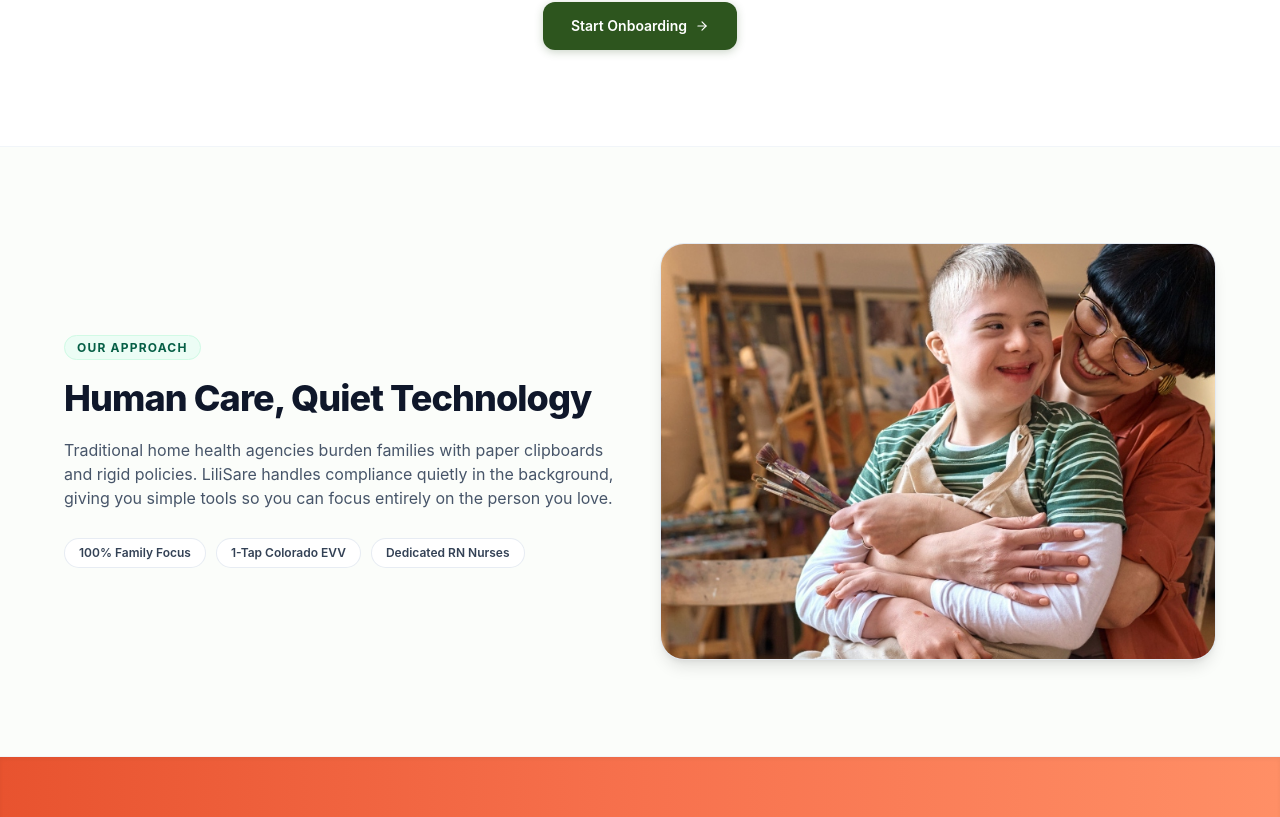
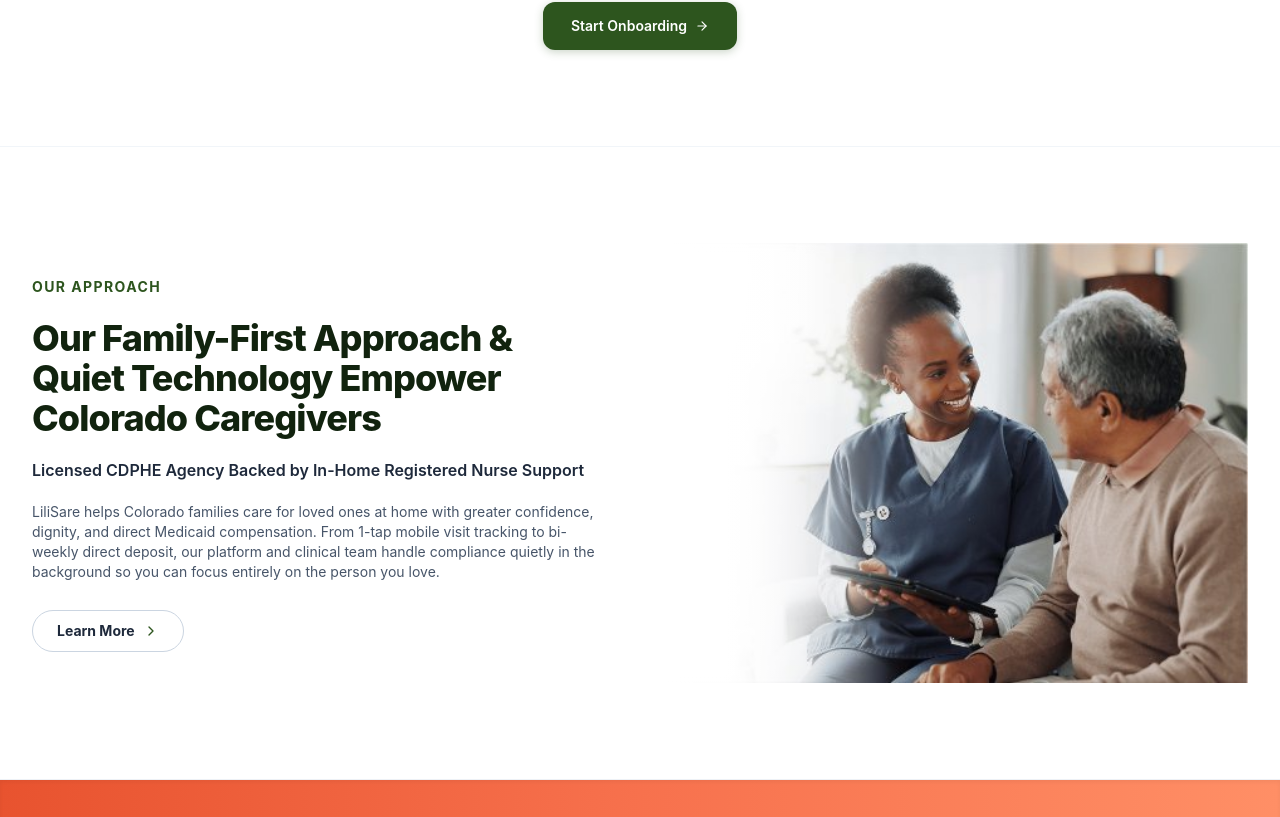
Before and after one commit to anilbuffer/lilisare-prototype, a Next.js app: page / in a window 1280 px wide. Shown: the part 4543-5360 px from the top of the page. Built offline with nearby package versions, Linux system fonts and the light colour scheme.

Commit message:
feat(approach): modernize Our Approach section modeled on AxisCare reference layout

```diff
--- a/src/components/landing/LandingPage.tsx
+++ b/src/components/landing/LandingPage.tsx
@@ -1122,32 +1122,49 @@ export function LandingPage({ onStartOnboarding, onExplorePortal }: LandingPageP
       </section>
 
       {/* ========================================================================= */}
-      {/* 10. APPROACH: CLEAN 2-COLUMN WITH MOTHER & CHILD                          */}
-      {/* ========================================================================= */}
-      <section className="w-full bg-[#fbfdfa] border-b border-slate-100 overflow-hidden py-20 sm:py-24 px-4 sm:px-8">
-        <div className="max-w-6xl mx-auto grid grid-cols-1 lg:grid-cols-12 gap-10 items-center">
-          <div className="lg:col-span-6 space-y-5">
-            <span className="text-xs font-bold uppercase tracking-widest text-emerald-800 bg-emerald-50 border border-emerald-100 px-3 py-1 rounded-full">Our Approach</span>
-            <h2 className="text-2xl sm:text-3xl lg:text-4xl font-extrabold text-slate-900 tracking-tight leading-snug">
-              Human Care, Quiet Technology
+      {/* 10. APPROACH (Modeled on AxisCare Reference Layout)                       */}
+      {/* ========================================================================= */}
+      <section className="w-full bg-white border-b border-slate-200/60 overflow-hidden py-16 sm:py-20 lg:py-24">
+        <div className="max-w-7xl mx-auto px-4 sm:px-8 grid grid-cols-1 lg:grid-cols-12 gap-8 lg:gap-12 items-center">
+          {/* Left Text Column */}
+          <div className="lg:col-span-6 space-y-5 max-w-xl">
+            <span className="text-xs sm:text-sm font-bold tracking-widest text-[#2d551e] uppercase">
+              Our Approach
+            </span>
+
+            <h2 className="text-2xl sm:text-3xl lg:text-4xl font-extrabold text-[#11230e] tracking-tight leading-[1.18]">
+              Our Family-First Approach &amp; Quiet Technology Empower Colorado Caregivers
             </h2>
-            <p className="text-sm sm:text-base text-slate-600 leading-relaxed font-normal">
-              Traditional home health agencies burden families with paper clipboards and rigid policies. LiliSare handles compliance quietly in the background, giving you simple tools so you can focus entirely on the person you love.
+
+            <p className="text-sm sm:text-base text-slate-800 font-semibold leading-snug">
+              Licensed CDPHE Agency Backed by In-Home Registered Nurse Support
             </p>
-            <div className="pt-2 flex flex-wrap gap-2.5 text-xs text-slate-700">
-              <span className="px-3.5 py-1.5 rounded-full bg-white border border-slate-200/80 font-semibold shadow-xs">100% Family Focus</span>
-              <span className="px-3.5 py-1.5 rounded-full bg-white border border-slate-200/80 font-semibold shadow-xs">1-Tap Colorado EVV</span>
-              <span className="px-3.5 py-1.5 rounded-full bg-white border border-slate-200/80 font-semibold shadow-xs">Dedicated RN Nurses</span>
-            </div>
-          </div>
-
-          <div className="lg:col-span-6">
-            <div className="rounded-3xl overflow-hidden aspect-[4/3] shadow-lg border border-slate-200/80 bg-slate-100 group">
+
+            <p className="text-xs sm:text-sm text-slate-600 leading-relaxed font-normal">
+              LiliSare helps Colorado families care for loved ones at home with greater confidence, dignity, and direct Medicaid compensation. From 1-tap mobile visit tracking to bi-weekly direct deposit, our platform and clinical team handle compliance quietly in the background so you can focus entirely on the person you love.
+            </p>
+
+            <div className="pt-2">
+              <button
+                onClick={onStartOnboarding}
+                className="inline-flex items-center gap-2 px-6 py-2.5 rounded-full border border-slate-300 bg-white hover:bg-slate-50 text-slate-800 font-bold text-xs sm:text-sm shadow-xs hover:border-[#2d551e] hover:text-[#2d551e] transition-all cursor-pointer"
+              >
+                <span>Learn More</span>
+                <ChevronRight className="w-4 h-4 text-[#2d551e]" />
+              </button>
+            </div>
+          </div>
+
+          {/* Right Visual: Photo with soft bleed fade */}
+          <div className="lg:col-span-6 relative">
+            <div className="relative w-full h-[320px] sm:h-[400px] lg:h-[440px] overflow-hidden rounded-2xl lg:rounded-none">
               <img
-                src="/images/mother-child-art.jpg"
-                alt="Mother embracing son with special needs"
-                className="w-full h-full object-cover object-[82%_center] group-hover:scale-105 transition-transform duration-500"
+                src="/images/approach-reference.jpg"
+                alt="Registered Nurse reviewing digital care plan with senior loved one"
+                className="w-[185%] max-w-none h-full object-cover object-right absolute right-0 top-0 select-none"
               />
+              {/* Soft fade into white on the left */}
+              <div className="hidden lg:block absolute inset-y-0 left-0 w-28 sm:w-40 bg-gradient-to-r from-white via-white/80 to-transparent pointer-events-none" />
             </div>
           </div>
         </div>
```
